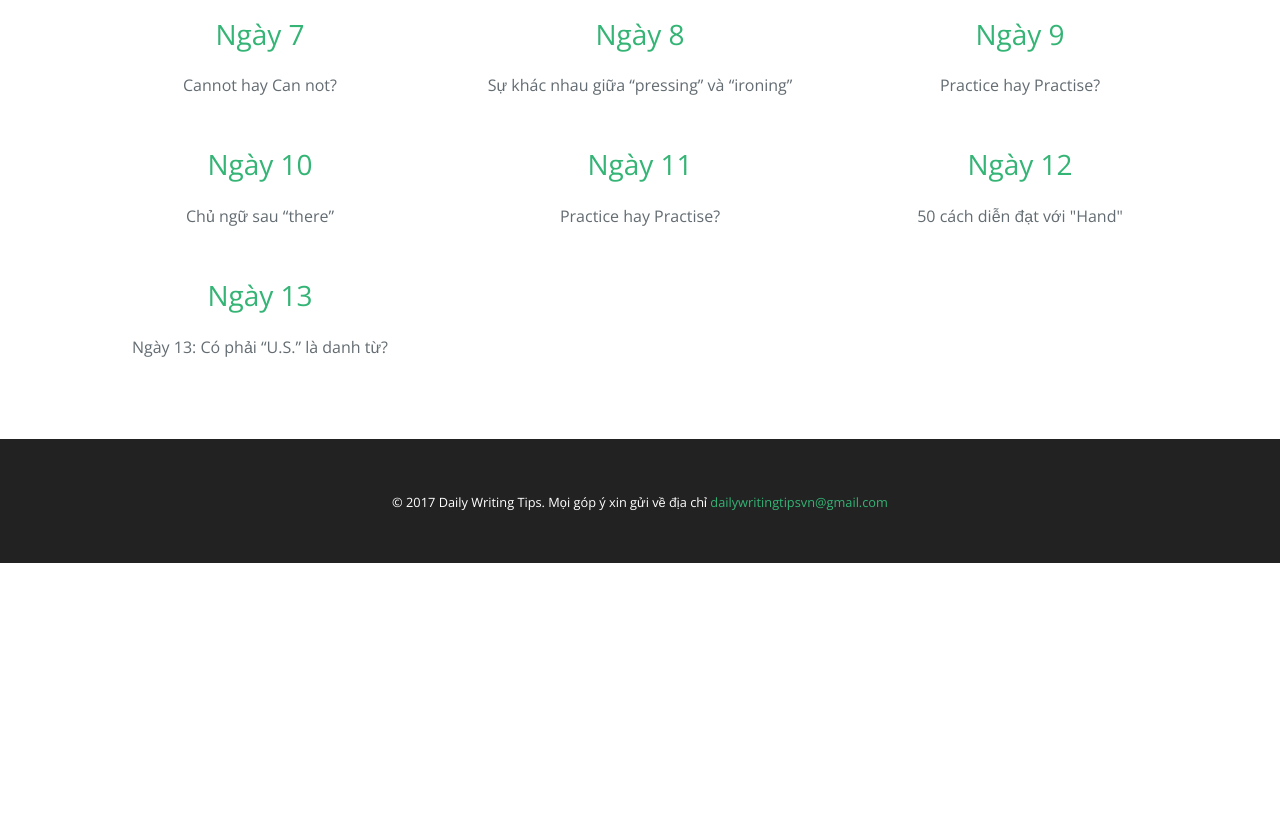
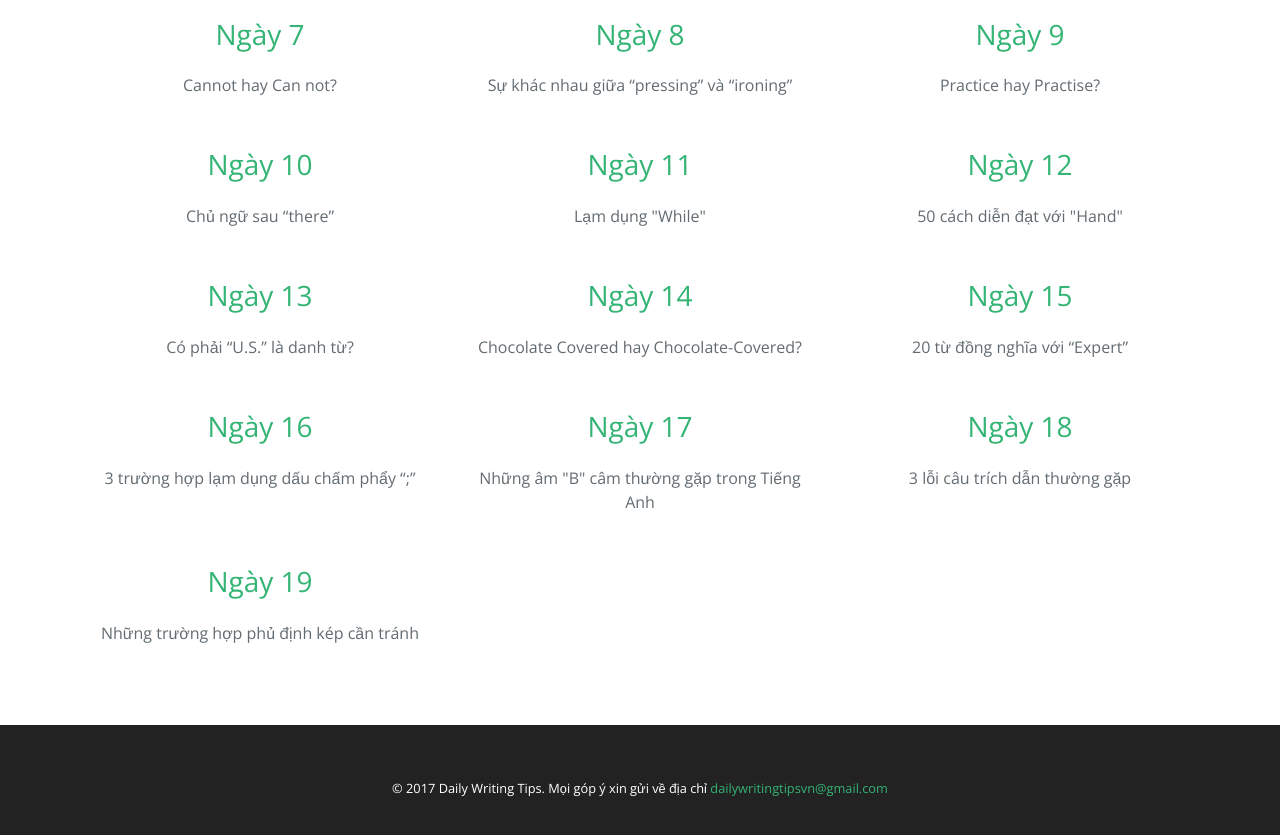
Before and after one commit to nghong/daily-writing-tips, a website: page archive/index.html in a window 1280 px wide. Shown: the part 495-1330 px from the top of the page. Before the commit the page ends 1058 px from the top, so only its background shows below. Drawn offline with nearby package versions, Linux system fonts and the light colour scheme.

Commit message:
Updated archive

```diff
--- a/archive/index.html
+++ b/archive/index.html
@@ -159,7 +159,7 @@
       <div class="col-md-4 text-center">
         <div class="service-box py-3">
           <h3><a href="./day-11.html" target="_blank">Ngày 11</a></h3>
-          <p class="text-muted pt-3">Practice hay Practise?</p>
+          <p class="text-muted pt-3">Lạm dụng "While"</p>
         </div>
       </div>
       <div class="col-md-4 text-center">
@@ -171,7 +171,43 @@
       <div class="col-md-4 text-center">
         <div class="service-box py-3">
           <h3><a href="./day-13.html" target="_blank">Ngày 13</a></h3>
-          <p class="text-muted pt-3">Ngày 13: Có phải “U.S.” là danh từ?</p>
+          <p class="text-muted pt-3">Có phải “U.S.” là danh từ?</p>
+        </div>
+      </div>
+      <div class="col-md-4 text-center">
+        <div class="service-box py-3">
+          <h3><a href="http://mailchi.mp/12805ea98825/ngy-14-chocolate-covered-hay-chocolate-covered" target="_blank">Ngày 14</a></h3>
+          <p class="text-muted pt-3">Chocolate Covered hay Chocolate-Covered?</p>
+        </div>
+      </div>
+      <div class="col-md-4 text-center">
+        <div class="service-box py-3">
+          <h3><a href="http://mailchi.mp/17ae80c297ea/ngy-15-20-t-ng-ngha-vi-expert" target="_blank">Ngày 15</a></h3>
+          <p class="text-muted pt-3">20 từ đồng nghĩa với “Expert”</p>
+        </div>
+      </div>
+      <div class="col-md-4 text-center">
+        <div class="service-box py-3">
+          <h3><a href="http://mailchi.mp/ab42deca4b17/ngy-16-3-trng-hp-lm-dng-du-chm-phy" target="_blank">Ngày 16</a></h3>
+          <p class="text-muted pt-3">3 trường hợp lạm dụng dấu chấm phẩy “;”</p>
+        </div>
+      </div>
+      <div class="col-md-4 text-center">
+        <div class="service-box py-3">
+          <h3><a href="http://mailchi.mp/f465cf05a8d6/ngy-17-nhng-m-b-cm-thng-gp-trong-ting-anh" target="_blank">Ngày 17</a></h3>
+          <p class="text-muted pt-3">Những âm "B" câm thường gặp trong Tiếng Anh</p>
+        </div>
+      </div>
+      <div class="col-md-4 text-center">
+        <div class="service-box py-3">
+          <h3><a href="http://mailchi.mp/29937c85d791/ngy-18-3-li-cu-trch-dn-thng-gp" target="_blank">Ngày 18</a></h3>
+          <p class="text-muted pt-3">3 lỗi câu trích dẫn thường gặp</p>
+        </div>
+      </div>
+      <div class="col-md-4 text-center">
+        <div class="service-box py-3">
+          <h3><a href="http://mailchi.mp/fa2e01002adf/ngy-19-nhng-trng-hp-ph-nh-kp-cn-trnh" target="_blank">Ngày 19</a></h3>
+          <p class="text-muted pt-3">Những trường hợp phủ định kép cần tránh</p>
         </div>
       </div>
     </div>
```
